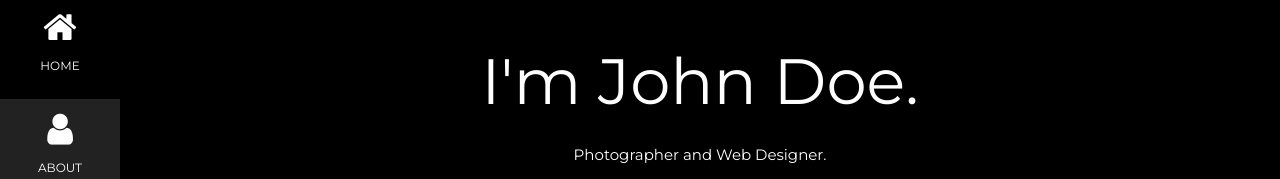
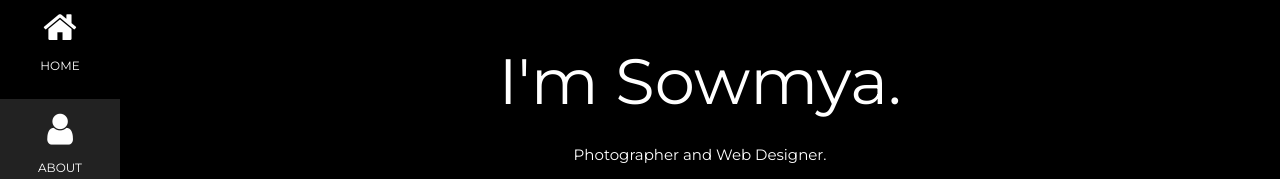
Before and after one commit to Gongallasowmya/Resume, a plain HTML site: page index.html in a window 1280 px wide. Shown: the part 21-200 px from the top of the page. Drawn offline with nearby package versions, Linux system fonts and the light colour scheme.

Commit message:
Update index.html

```diff
--- a/index.html
+++ b/index.html
@@ -56,7 +56,7 @@ body, h1,h2,h3,h4,h5,h6 {font-family: "Montserrat", sans-serif}
 <div class="w3-padding-large" id="main">
   <!-- Header/Home -->
   <header class="w3-container w3-padding-32 w3-center w3-black" id="home">
-    <h1 class="w3-jumbo"><span class="w3-hide-small">I'm</span> John Doe.</h1>
+    <h1 class="w3-jumbo"><span class="w3-hide-small">I'm</span> Sowmya.</h1>
     <p>Photographer and Web Designer.</p>
     <img src="dp.jpg" alt="boy" class="w3-image" width="992" height="1108">
   </header>
```
